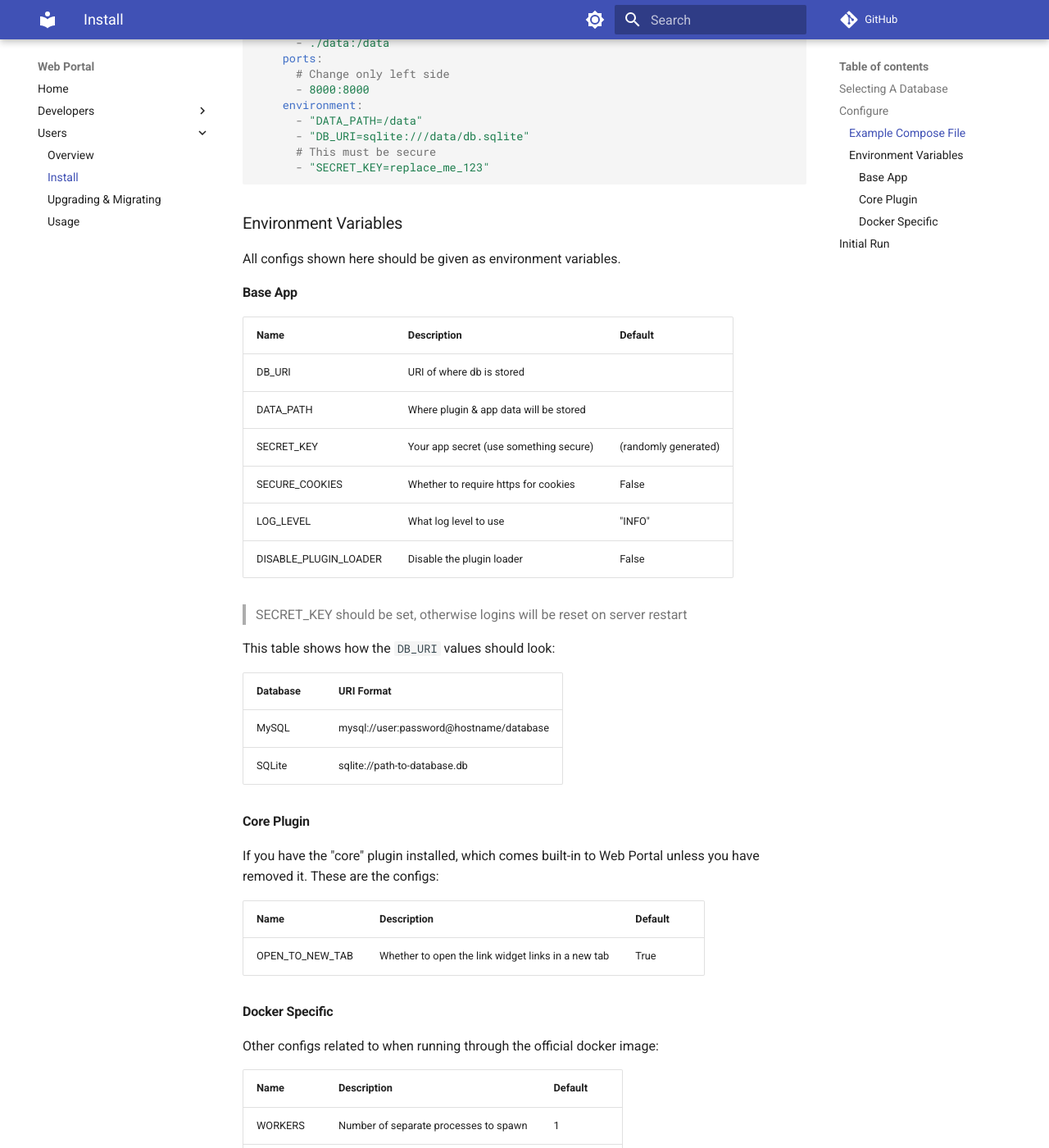
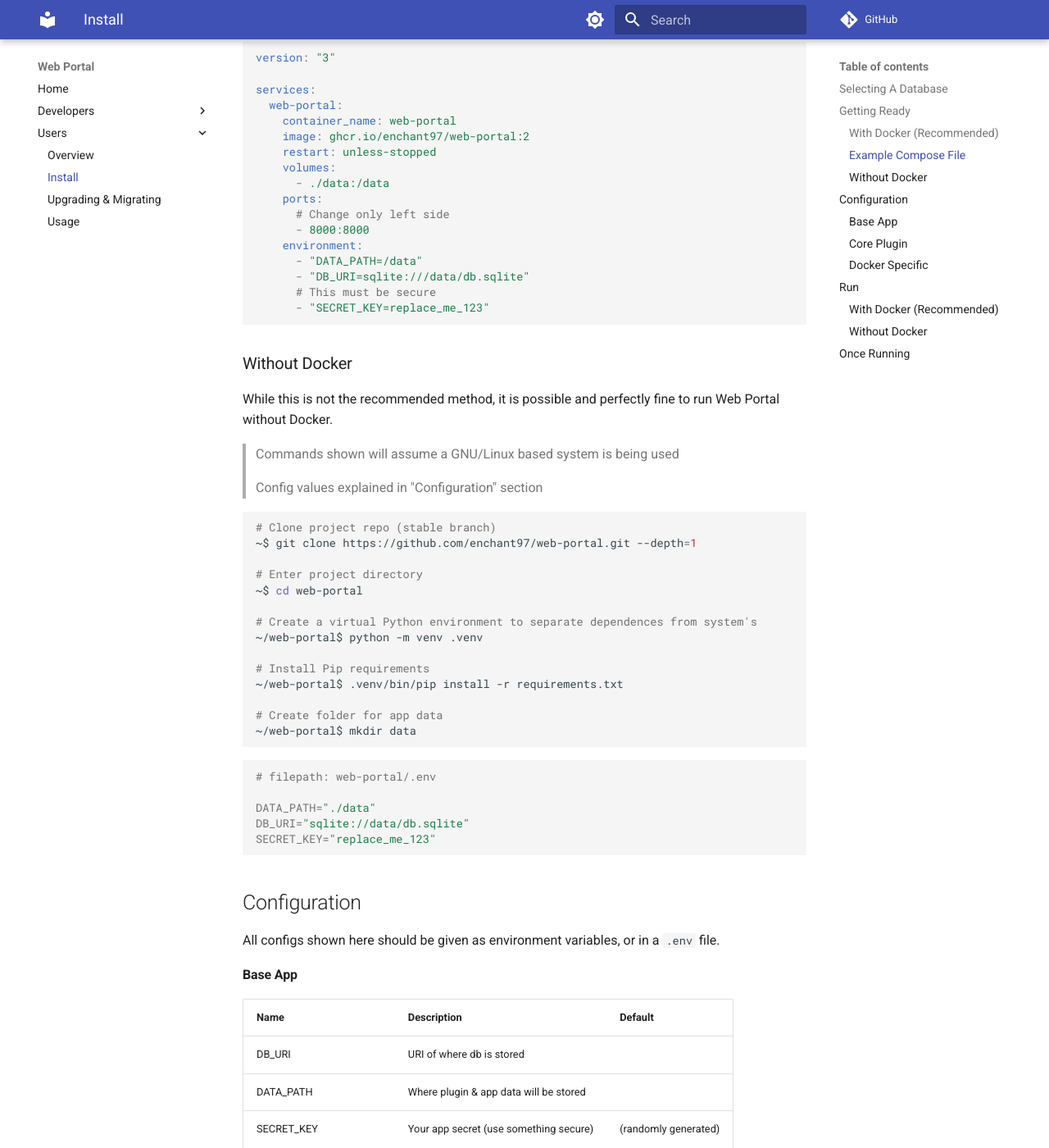
Before and after one commit to enchant97/web-portal, an MkDocs documentation site: the page built from docs/users/install.md, in a window 1280 px wide and 1400 px high, scrolled down 1175 px. Shown: the whole window at 82% size. Built offline with MkDocs 1.6.1 and Material for MkDocs 9.7.7, drawn with Linux system fonts in a browser that asks for light colours; comment, search, counter and statistics services are not loaded; some of the changed text lies outside the part shown.

Commit message:
add install guide for non-docker installs

````diff
--- a/docs/users/install.md
+++ b/docs/users/install.md
@@ -1,10 +1,10 @@
 # Install
 This sections will guide you though installing web-portal.
 
-- It is written for Docker users, although can be adapted for other systems.
-- It will assume you have Docker and Docker Compose installed.
+- If following the Docker guide it is expected you have Docker and Docker Compose installed
+- If following without Docker you will need Python 3.10, older versions will not work
 - Is recommended to install behind a reverse proxy like Nginx for custom routing and domain names.
-- Plugins may require more configs to be set
+- Third-Party plugins may require additional configs to be set
 
 ## Selecting A Database
 First you will need to decide which database to use:
@@ -14,7 +14,11 @@ First you will need to decide which database to use:
 
 If you only have a small amount of users and have no experience, its best to stick with SQLite.
 
-## Configure
+
+## Getting Ready
+There are several ways of installing Web Portal. The recommended method is through the official Docker image.
+
+### With Docker (Recommended)
 Now we can configure web-portal. We can do this using Docker Compose. So we will need to create a compose file.
 
 This file should be placed in a directory where you are going to store all your app data. The following is an example of your directory layout:
@@ -27,6 +31,8 @@ web_portal/
 
 ### Example Compose File
 This is an example config (using SQLite) which you can copy, as long as `SECRET_KEY` value is changed for security.
+
+> Config values explained in "Configuration" section
 
 ```yaml
 version: "3"
@@ -48,8 +54,41 @@ services:
       - "SECRET_KEY=replace_me_123"
 ```
 
-### Environment Variables
-All configs shown here should be given as environment variables.
+### Without Docker
+While this is not the recommended method, it is possible and perfectly fine to run Web Portal without Docker.
+
+> Commands shown will assume a GNU/Linux based system is being used
+
+> Config values explained in "Configuration" section
+
+```bash
+# Clone project repo (stable branch)
+~$ git clone https://github.com/enchant97/web-portal.git --depth=1
+
+# Enter project directory
+~$ cd web-portal
+
+# Create a virtual Python environment to separate dependences from system's
+~/web-portal$ python -m venv .venv
+
+# Install Pip requirements
+~/web-portal$ .venv/bin/pip install -r requirements.txt
+
+# Create folder for app data
+~/web-portal$ mkdir data
+```
+
+```bash
+# filepath: web-portal/.env
+
+DATA_PATH="./data"
+DB_URI="sqlite://data/db.sqlite"
+SECRET_KEY="replace_me_123"
+```
+
+
+## Configuration
+All configs shown here should be given as environment variables, or in a `.env` file.
 
 #### Base App
 
@@ -92,9 +131,11 @@ Other configs related to when running through the official docker image:
 
 > If you want HTTPS, both `CERT_FILE` and `KEY_FILE` environment values must be provided to valid certificates
 
-## Initial Run
-Now a compose file has been created, we can finally download and run the Docker image.
 
+## Run
+Now configurations have been done, you can move on to running Web Portal for the first time.
+
+### With Docker (Recommended)
 Inside the app directory, run these commands
 
 > Running `docker compose pull` ensures you have the latest specified in the compose file
@@ -106,6 +147,19 @@ docker compose pull
 docker compose up -d
 ```
 
-After these have been run, navigate in the browser to the hostname and port you configured. From there you should see a setup wizard which will guide you through the rest of the install. After you have completed this you may want to read the usage guide [here](usage.md).
+### Without Docker
+After following the "Getting Ready" section, you can launch the app using Hypercorn.
+
+> You may want to run this command through systemd or similar, this will allow the app to run in the background and startup automatically.
+
+```bash
+~/web-portal$ ./venv/bin/hypercorn 'web_portal.main:create_app()' --bind 0.0.0.0:8000 --workers 1
+```
+
+If you wish to configure Hypercorn the documentation can be found [here](https://pgjones.gitlab.io/hypercorn/), you could for example configure https or different bind methods.
+
+
+## Once Running
+After the app is launched, navigate in the browser to the hostname and port you configured. From there you should see a setup wizard which will guide you through the rest of the install. After you have completed this you may want to read the usage guide [here](usage.md).
 
 If you have a question, you can ask in the GitHub discussions page at: <https://github.com/enchant97/web-portal/discussions>.
````
